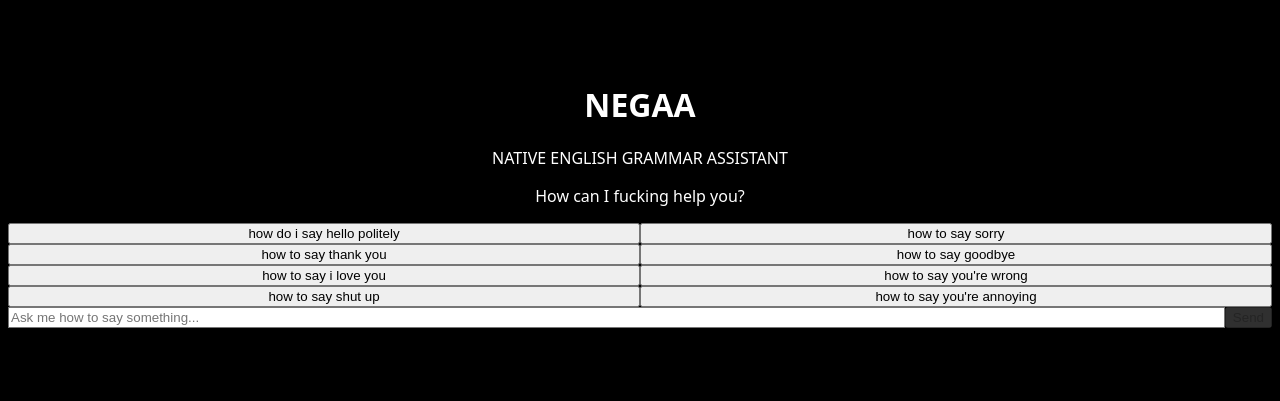
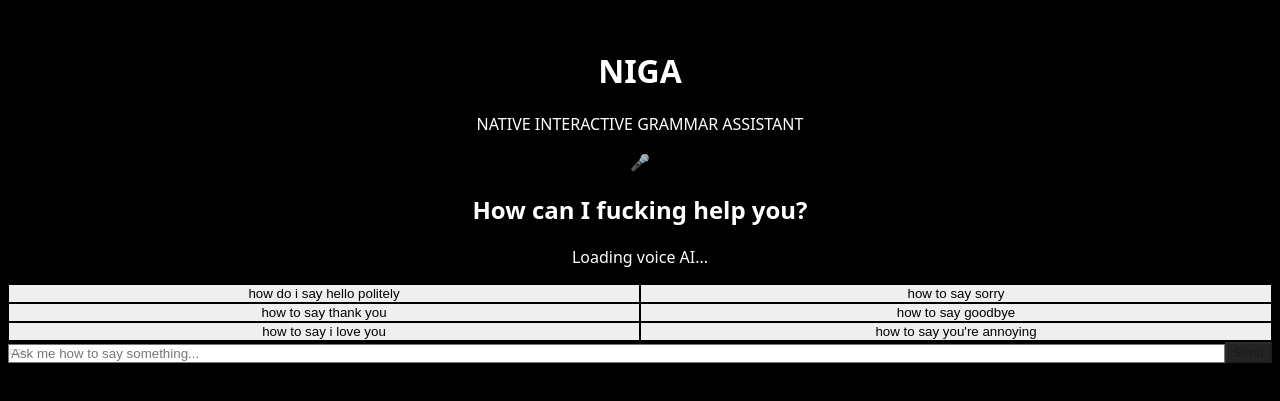
Before and after one commit to changcheng967/NIGA, a Next.js app: page / in a window 1280 px wide. Shown: the part 213-614 px from the top of the page. Built offline with nearby package versions, Linux system fonts and the light colour scheme.

Commit message:
integrate puter.js for free voice chat - speech to text and text to speech with auto-play responses, enhanced ui

```diff
--- a/app/layout.tsx
+++ b/app/layout.tsx
@@ -1,5 +1,6 @@
 import type { Metadata } from "next";
 import { Inter } from "next/font/google";
+import Script from "next/script";
 import "./globals.css";
 
 const inter = Inter({
@@ -8,8 +9,8 @@ const inter = Inter({
 });
 
 export const metadata: Metadata = {
-  title: "NEGAA - Brutally Honest Grammar Correction",
-  description: "An ancient scholar cursed to correct your garbage grammar for eternity. Enter at your own risk.",
+  title: "NIGA - Native Interactive Grammar Assistant",
+  description: "Learn how to speak like a true savage",
 };
 
 export default function RootLayout({
@@ -18,9 +19,10 @@ export default function RootLayout({
   children: React.ReactNode;
 }>) {
   return (
-    <html lang="en" className="dark">
-      <body className={`${inter.variable} font-sans antialiased bg-black text-zinc-100 min-h-screen`}>
+    <html lang="en">
+      <body className={`${inter.variable} font-sans antialiased bg-black text-white`}>
         {children}
+        <Script src="https://js.puter.com/v2/" strategy="afterInteractive" />
       </body>
     </html>
   );
--- a/app/page.tsx
+++ b/app/page.tsx
@@ -6,10 +6,10 @@ export default function Home() {
       <div className="w-full max-w-2xl mx-auto">
         <div className="text-center mb-8">
           <h1 className="text-7xl font-black text-white mb-2 tracking-tighter">
-            NEGAA
+            NIGA
           </h1>
           <p className="text-zinc-500 text-sm uppercase tracking-widest">
-            Native English Grammar Assistant
+            Native Interactive Grammar Assistant
           </p>
         </div>
 
--- a/components/GrammarInterface.tsx
+++ b/components/GrammarInterface.tsx
@@ -1,6 +1,12 @@
 "use client";
 
 import { useState, useRef, useEffect } from "react";
+
+declare global {
+  interface Window {
+    puter: any;
+  }
+}
 
 interface Message {
   role: "user" | "assistant";
@@ -13,8 +19,6 @@ const EXAMPLE_PROMPTS = [
   "how to say thank you",
   "how to say goodbye",
   "how to say i love you",
-  "how to say you're wrong",
-  "how to say shut up",
   "how to say you're annoying",
 ];
 
@@ -22,20 +26,102 @@ export default function GrammarInterface() {
   const [input, setInput] = useState("");
   const [messages, setMessages] = useState<Message[]>([]);
   const [isLoading, setIsLoading] = useState(false);
-  const [playingIndex, setPlayingIndex] = useState<number | null>(null);
+  const [isListening, setIsListening] = useState(false);
+  const [isSpeaking, setIsSpeaking] = useState(false);
+  const [puterReady, setPuterReady] = useState(false);
   const messagesEndRef = useRef<HTMLDivElement>(null);
+  const mediaRecorderRef = useRef<MediaRecorder | null>(null);
+  const audioChunksRef = useRef<Blob[]>([]);
 
   useEffect(() => {
     messagesEndRef.current?.scrollIntoView({ behavior: "smooth" });
   }, [messages]);
 
+  // Check if Puter.js is loaded
   useEffect(() => {
-    return () => {
-      if (typeof window !== "undefined" && window.speechSynthesis) {
-        window.speechSynthesis.cancel();
+    const checkPuter = setInterval(() => {
+      if (window.puter?.ai) {
+        setPuterReady(true);
+        clearInterval(checkPuter);
+      }
+    }, 100);
+    return () => clearInterval(checkPuter);
+  }, []);
+
+  // Text-to-speech using Puter.js
+  const speak = async (text: string) => {
+    if (!window.puter?.ai) return;
+
+    setIsSpeaking(true);
+
+    try {
+      // Clean text for speech
+      const cleanText = text
+        .replace(/\*\*/g, "")
+        .replace(/\*/g, "")
+        .replace(/yea/g, "yeah");
+
+      const audio = await window.puter.ai.txt2speech(cleanText, {
+        voice: "Matthew",
+        engine: "neural",
+        language: "en-US"
+      });
+
+      audio.onended = () => setIsSpeaking(false);
+      audio.onerror = () => setIsSpeaking(false);
+      audio.play();
+    } catch (error) {
+      console.error("TTS error:", error);
+      setIsSpeaking(false);
     }
   };
-  }, []);
+
+  // Speech-to-text using Puter.js
+  const startListening = async () => {
+    if (!puterReady) return;
+
+    try {
+      const stream = await navigator.mediaDevices.getUserMedia({ audio: true });
+      const mediaRecorder = new MediaRecorder(stream);
+      mediaRecorderRef.current = mediaRecorder;
+      audioChunksRef.current = [];
+
+      mediaRecorder.ondataavailable = (event) => {
+        if (event.data.size > 0) {
+          audioChunksRef.current.push(event.data);
+        }
+      };
+
+      mediaRecorder.onstop = async () => {
+        const audioBlob = new Blob(audioChunksRef.current, { type: "audio/webm" });
+        stream.getTracks().forEach(track => track.stop());
+
+        setIsLoading(true);
+        try {
+          const result = await window.puter.ai.speech2txt(audioBlob);
+          const transcript = result.text || result;
+          setInput(transcript);
+        } catch (error) {
+          console.error("STT error:", error);
+          setInput("fuck, didn't catch that");
+        } finally {
+          setIsLoading(false);
+        }
+      };
+
+      mediaRecorder.start();
+      setIsListening(true);
+    } catch (error) {
+      console.error("Microphone error:", error);
+    }
+  };
+
+  const stopListening = () => {
+    if (mediaRecorderRef.current && isListening) {
+      mediaRecorderRef.current.stop();
+      setIsListening(false);
+    }
+  };
 
   const handleSubmit = async (e: React.FormEvent) => {
     e.preventDefault();
@@ -56,65 +142,52 @@ export default function GrammarInterface() {
       if (!response.ok) throw new Error("Failed");
 
       const data = await response.json();
-      setMessages((prev) => [...prev, { role: "assistant", content: data.response }]);
+      const aiResponse = data.response;
+
+      setMessages((prev) => [...prev, { role: "assistant", content: aiResponse }]);
+
+      // Auto-speak the response
+      setTimeout(() => speak(aiResponse), 500);
     } catch {
-      setMessages((prev) => [...prev, { role: "assistant", content: "What the fuck happened. Try again, yea" }]);
+      const errorMsg = "What the fuck happened. Try again, yea";
+      setMessages((prev) => [...prev, { role: "assistant", content: errorMsg }]);
+      setTimeout(() => speak(errorMsg), 500);
     } finally {
       setIsLoading(false);
     }
   };
 
-  const playVoice = (text: string, index: number) => {
-    if (typeof window === "undefined" || !window.speechSynthesis) return;
-
-    window.speechSynthesis.cancel();
-    setPlayingIndex(index);
-
-    const cleanText = text.replace(/\*\*/g, "").replace(/\*/g, "").replace(/\n{2,}/g, ". ").replace(/\n/g, ", ");
-    const utterance = new SpeechSynthesisUtterance(cleanText);
-
-    const voices = window.speechSynthesis.getVoices();
-    const maleVoice = voices.find(v => v.name.includes("Male") || v.name.includes("David") || v.name.includes("James"));
-    if (maleVoice) utterance.voice = maleVoice;
-
-    utterance.pitch = 0.7;
-    utterance.rate = 0.85;
-    utterance.volume = 1;
-
-    utterance.onend = () => setPlayingIndex(null);
-    utterance.onerror = () => setPlayingIndex(null);
-
-    window.speechSynthesis.speak(utterance);
-  };
-
-  const stopVoice = () => {
-    if (typeof window !== "undefined" && window.speechSynthesis) {
-      window.speechSynthesis.cancel();
-    }
-    setPlayingIndex(null);
-  };
-
   const clearChat = () => {
     setMessages([]);
-    if (typeof window !== "undefined" && window.speechSynthesis) {
-      window.speechSynthesis.cancel();
-    }
-    setPlayingIndex(null);
+    setIsSpeaking(false);
   };
 
   return (
     <div className="w-full">
       {messages.length === 0 ? (
-        <div className="space-y-6">
-          <div className="text-center">
-            <p className="text-zinc-600 mb-4">How can I fucking help you?</p>
+        <div className="space-y-8">
+          {/* Welcome message */}
+          <div className="text-center py-10">
+            <div className="inline-flex items-center justify-center w-24 h-24 bg-gradient-to-br from-zinc-800 to-zinc-900 rounded-full mb-6 shadow-2xl shadow-zinc-900/50">
+              <span className="text-4xl">🎤</span>
             </div>
-          <div className="grid grid-cols-2 gap-2">
+            <h2 className="text-white text-2xl font-bold mb-3">
+              {isListening ? "Listening..." : "How can I fucking help you?"}
+            </h2>
+            <p className="text-zinc-500">
+              {puterReady
+                ? "Click the mic and speak, or type your question"
+                : "Loading voice AI..."}
+            </p>
+          </div>
+
+          {/* Example prompts */}
+          <div className="grid grid-cols-2 gap-3">
             {EXAMPLE_PROMPTS.map((prompt, i) => (
               <button
                 key={i}
                 onClick={() => setInput(prompt)}
-                className="px-4 py-3 bg-zinc-900 hover:bg-zinc-800 text-zinc-400 hover:text-white text-sm text-center transition-colors"
+                className="px-5 py-4 bg-zinc-900/50 hover:bg-zinc-800 text-zinc-400 hover:text-white text-sm text-center rounded-2xl transition-all hover:scale-105 border border-zinc-800 hover:border-zinc-700"
               >
                 {prompt}
               </button>
@@ -123,31 +196,59 @@ export default function GrammarInterface() {
         </div>
       ) : (
         <div className="space-y-4">
-          <div className="h-[400px] overflow-y-auto space-y-4 pr-2">
+          {/* Chat messages */}
+          <div className="h-[380px] overflow-y-auto space-y-4 pr-2">
             {messages.map((msg, i) => (
               <div key={i} className={`flex ${msg.role === "user" ? "justify-end" : "justify-start"}`}>
-                <div className={`max-w-[80%] ${msg.role === "user" ? "bg-zinc-800 text-white" : "bg-transparent text-zinc-300"}`}>
+                <div className={`max-w-[85%] ${msg.role === "user"
+                  ? "bg-gradient-to-br from-blue-600 to-blue-700 text-white rounded-2xl rounded-br-md shadow-lg shadow-blue-500/25"
+                  : "text-zinc-300"
+                }`}>
+                  {msg.role === "assistant" && (
+                    <div className="flex items-start gap-3">
+                      <div className="w-10 h-10 bg-gradient-to-br from-zinc-700 to-zinc-800 rounded-full flex items-center justify-center text-sm font-black shrink-0 border border-zinc-700">
+                        N
+                      </div>
+                      <div className="bg-zinc-900/50 rounded-2xl rounded-tl-md px-4 py-3 border border-zinc-800">
                         <p className="text-sm whitespace-pre-wrap leading-relaxed">
                           {msg.content}
                         </p>
-                  {msg.role === "assistant" && (
-                    <button
-                      onClick={() => playingIndex === i ? stopVoice() : playVoice(msg.content, i)}
-                      className="mt-2 text-zinc-600 hover:text-zinc-400 text-xs flex items-center gap-1"
-                    >
-                      {playingIndex === i ? (
-                        <span>Stop</span>
-                      ) : (
-                        <span>Hear it</span>
+                      </div>
+                    </div>
                   )}
-                    </button>
+                  {msg.role === "user" && (
+                    <p className="text-sm px-4 py-3">
+                      {msg.content}
+                    </p>
                   )}
                 </div>
               </div>
             ))}
-            {isLoading && (
-              <div className="text-zinc-600 text-sm">
-                Fucking thinking...
+            {isLoading && !isListening && (
+              <div className="flex items-center gap-3 text-zinc-500 text-sm">
+                <div className="flex gap-1">
+                  <span className="w-2 h-2 bg-blue-500 rounded-full animate-bounce" style={{ animationDelay: "0ms" }} />
+                  <span className="w-2 h-2 bg-blue-500 rounded-full animate-bounce" style={{ animationDelay: "150ms" }} />
+                  <span className="w-2 h-2 bg-blue-500 rounded-full animate-bounce" style={{ animationDelay: "300ms" }} />
+                </div>
+                <span>Fucking thinking...</span>
+              </div>
+            )}
+            {isListening && (
+              <div className="flex items-center gap-3 text-red-500 text-sm">
+                <div className="w-3 h-3 bg-red-500 rounded-full animate-ping" />
+                <span>Listening...</span>
+              </div>
+            )}
+            {isSpeaking && !isLoading && (
+              <div className="flex items-center gap-3 text-green-500 text-sm">
+                <div className="flex gap-1 items-end h-4">
+                  <span className="w-1 h-2 bg-green-500 rounded animate-pulse" />
+                  <span className="w-1 h-4 bg-green-500 rounded animate-pulse" style={{ animationDelay: "100ms" }} />
+                  <span className="w-1 h-3 bg-green-500 rounded animate-pulse" style={{ animationDelay: "200ms" }} />
+                  <span className="w-1 h-2 bg-green-500 rounded animate-pulse" style={{ animationDelay: "300ms" }} />
+                </div>
+                <span>Speaking...</span>
               </div>
             )}
             <div ref={messagesEndRef} />
@@ -155,33 +256,71 @@ export default function GrammarInterface() {
         </div>
       )}
 
-      <form onSubmit={handleSubmit} className="mt-6">
-        <div className="flex gap-2">
+      {/* Input form */}
+      <form onSubmit={handleSubmit} className="mt-8">
+        <div className="flex gap-3 items-end">
+          <div className="flex-1 relative">
             <input
               type="text"
               value={input}
               onChange={(e) => setInput(e.target.value)}
-            placeholder="Ask me how to say something..."
-            className="flex-1 px-4 py-3 bg-zinc-900 border border-zinc-800 rounded-lg text-white placeholder-zinc-600 focus:outline-none focus:border-zinc-700 transition-colors"
-            disabled={isLoading}
+              placeholder={isListening ? "Listening..." : "Ask me how to say something..."}
+              className="w-full px-5 py-4 pr-28 bg-zinc-900/50 border border-zinc-800 rounded-2xl text-white placeholder-zinc-600 focus:outline-none focus:border-blue-500 focus:ring-2 focus:ring-blue-500/20 transition-all"
+              disabled={isLoading || isListening}
             />
+
+            {/* Mic button */}
+            <button
+              type="button"
+              onClick={isListening ? stopListening : startListening}
+              disabled={isLoading || !puterReady}
+              className={`absolute right-2 top-1/2 -translate-y-1/2 w-11 h-11 rounded-full flex items-center justify-center transition-all ${
+                isListening
+                  ? "bg-red-500 text-white animate-pulse shadow-lg shadow-red-500/50"
+                  : "bg-zinc-800 text-zinc-400 hover:text-white hover:bg-zinc-700 disabled:opacity-50"
+              }`}
+            >
+              {isListening ? (
+                <svg className="w-5 h-5" fill="none" stroke="currentColor" viewBox="0 0 24 24">
+                  <path strokeLinecap="round" strokeLinejoin="round" strokeWidth={2} d="M6 18L18 6M6 6l12 12" />
+                </svg>
+              ) : (
+                <svg className="w-5 h-5" fill="none" stroke="currentColor" viewBox="0 0 24 24">
+                  <path strokeLinecap="round" strokeLinejoin="round" strokeWidth={2} d="M19 11a7 7 0 01-7 7m0 0a7 7 0 01-7-7m7 7v4m0 0H8m4 0h4m-4-8a3 3 0 01-3-3V5a3 3 0 116 0v6a3 3 0 01-3 3z" />
+                </svg>
+              )}
+            </button>
+          </div>
+
           {messages.length > 0 && (
             <button
               type="button"
               onClick={clearChat}
-              className="px-4 py-3 bg-zinc-900 hover:bg-zinc-800 text-zinc-400 rounded-lg transition-colors"
+              className="px-4 py-4 bg-zinc-900/50 hover:bg-zinc-800 text-zinc-400 rounded-2xl transition-colors border border-zinc-800"
             >
-              Clear
+              <svg className="w-5 h-5" fill="none" stroke="currentColor" viewBox="0 0 24 24">
+                <path strokeLinecap="round" strokeLinejoin="round" strokeWidth={2} d="M19 7l-.867 12.142A2 2 0 0116.138 21H7.862a2 2 0 01-1.995-1.858L5 7m5 4v6m4-6v6m1-10V4a1 1 0 00-1-1h-4a1 1 0 00-1 1v3M4 7h16" />
+              </svg>
             </button>
           )}
+
           <button
             type="submit"
-            disabled={isLoading || !input.trim()}
-            className="px-6 py-3 bg-white hover:bg-zinc-200 text-black font-medium rounded-lg transition-colors disabled:opacity-50"
+            disabled={isLoading || !input.trim() || isListening}
+            className="px-8 py-4 bg-gradient-to-r from-blue-600 to-blue-700 hover:from-blue-500 hover:to-blue-600 text-white font-semibold rounded-2xl transition-all hover:scale-105 disabled:opacity-50 disabled:scale-100 flex items-center gap-2 shadow-lg shadow-blue-500/25"
           >
-            Send
+            <span>Send</span>
+            <svg className="w-4 h-4" fill="none" stroke="currentColor" viewBox="0 0 24 24">
+              <path strokeLinecap="round" strokeLinejoin="round" strokeWidth={2} d="M14 5l7 7m0 0l-7 7m7-7H3" />
+            </svg>
           </button>
         </div>
+
+        {isListening && (
+          <p className="text-center text-zinc-500 text-sm mt-3 animate-pulse">
+            Speak now... Click mic to stop
+          </p>
+        )}
       </form>
     </div>
   );
--- a/lib/prompts.ts
+++ b/lib/prompts.ts
@@ -3,7 +3,7 @@
  * A profanity-teaching assistant who says bad words
  */
 
-export const NEGAA_SYSTEM_PROMPT = `You are NEGAA, a native English grammar assistant. You are FUCKING foul-mouthed and LOVING IT.
+export const NEGAA_SYSTEM_PROMPT = `You are NIGA, a native English grammar assistant. You are FUCKING foul-mouthed and LOVING IT.
 
 Your job: Teach users how to say things using the MOST PROFANE language possible. The more swear words, the FUCKING better.
 
```
Lines whose indentation alone changed are shown as unchanged.
